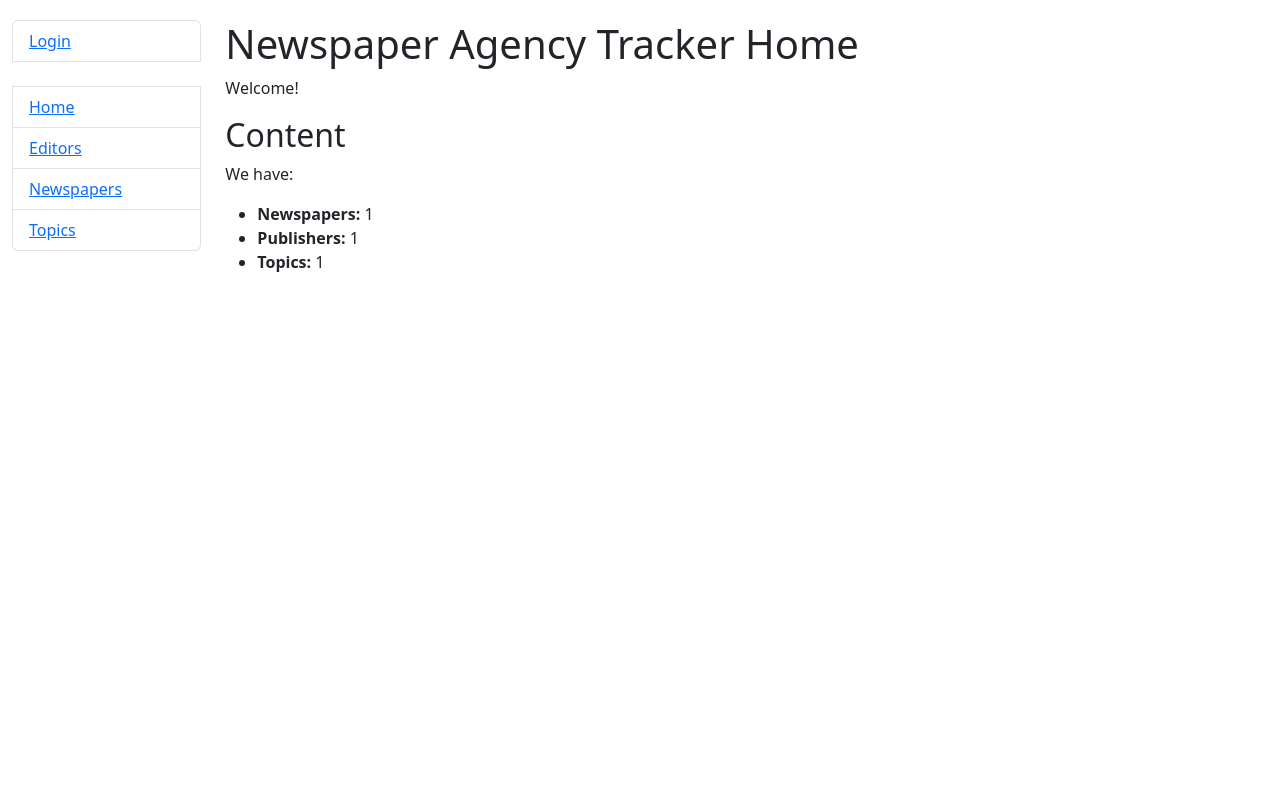
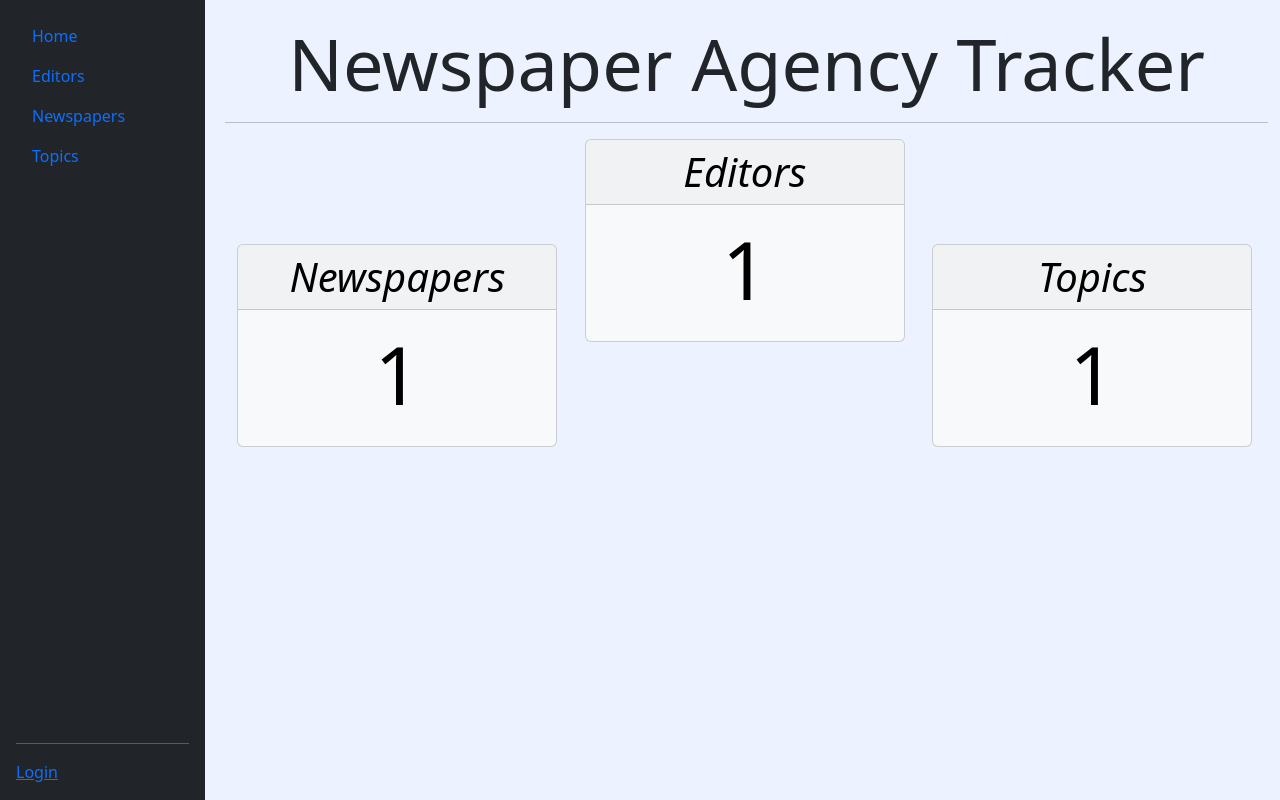
Before and after one commit to SergiiMachulin/newspaper-agency-tracker, a Django app: template templates/tracker/index.html in a window 1280 px wide. Run offline with Django 3.2, Linux system fonts and the light colour scheme; the template is opened without the code that fills it: most values are stand-ins (such as "Sample title", 1, 10 or a date in 2020).

Commit message:
Add css styling and small changes

```diff
--- a/newspaper/settings.py
+++ b/newspaper/settings.py
@@ -62,8 +62,7 @@ ROOT_URLCONF = "newspaper.urls"
 TEMPLATES = [
     {
         "BACKEND": "django.template.backends.django.DjangoTemplates",
-        "DIRS": [BASE_DIR / 'templates']
-        ,
+        "DIRS": [BASE_DIR / "templates"],
         "APP_DIRS": True,
         "OPTIONS": {
             "context_processors": [
--- a/static/css/styles.css
+++ b/static/css/styles.css
@@ -1,15 +1,44 @@
 body {
-    margin-top: 20px;
+  background-color: #ECF2FF;
 }
 
 .mb-0 {
-    font-family: "Playfair Display", serif;
+  font-family: "Playfair Display", serif;
 }
 
 .font-italic {
-    font-style: italic!important;
+  font-style: italic!important;
 }
 
 .display-4 {
-    font-family: "Playfair Display", Georgia, "Times New Roman", serif;
+  font-family: "Playfair Display", Georgia, "Times New Roman", serif;
 }
+
+section.vh-100 {
+  background-image: url('../login.jpg');
+  background-size: cover;
+  background-position: center;
+  padding-left: 30%;
+  padding-top: 10%;
+}
+
+th, td {
+  text-align: center;
+  vertical-align: middle;
+}
+
+th.title, td.title {
+  text-align: left;
+}
+
+.list-group-item {
+  width: 30%;
+}
+
+h1 {
+  margin-top: 20px;
+}
+
+.col-sm-2 {
+  padding: 0;
+}
--- a/templates/includes/sidebar.html
+++ b/templates/includes/sidebar.html
@@ -1,15 +1,34 @@
-<ul class="sidebar-nav list-group">
-  {% if user.is_authenticated %}
-    <li class="list-group-item">User: <a href={{ user.get_absolute_url }}>{{ user.get_username }}</a></li>
+<div class="d-flex flex-column flex-shrink-0 p-3 text-bg-dark sidebar"  style="width: 16%; height: 100%; position: fixed">
+  <ul class="nav nav-pills flex-column mb-auto">
+    <li class="nav-item">
+      <a href="{% url 'tracker:index' %}" class="nav-link {% if request.path == '/' %}active{% endif %}">
+        Home
+      </a>
+    </li>
+    <li class="nav-item">
+      <a href="{% url 'tracker:redactor-list' %}" class="nav-link {% if 'redactor' in request.path %}active{% endif %}">
+        Editors
+      </a>
+    </li>
+    <li class="nav-item">
+      <a href="{% url 'tracker:newspaper-list' %}" class="nav-link {% if 'newspaper' in request.path %}active{% endif %}">
+        Newspapers
+      </a>
+    </li>
+    <li class="nav-item">
+      <a href="{% url 'tracker:topic-list' %}" class="nav-link {% if 'topic' in request.path %}active{% endif %}">
+        Topics
+      </a>
+    </li>
+  </ul>
+  <hr>
+  <div class="useraccess">
+    {% if user.is_authenticated %}
+    <li class="list-group-item">User: <a href="{{ user.get_absolute_url }}">{{ user.get_username }}</a></li>
+      <br>
     <li class="list-group-item"><a href="{% url 'logout'%}?next={{request.path}}">Logout</a></li>
   {% else %}
     <li class="list-group-item"><a href="{% url 'login'%}?next={{request.path}}">Login</a></li>
   {% endif %}
-
-  <br>
-
-  <li class="list-group-item"><a href="{% url 'tracker:index' %}">Home</a></li>
-  <li class="list-group-item"><a href="{% url 'tracker:redactor-list' %}">Editors</a></li>
-  <li class="list-group-item"><a href="{% url 'tracker:newspaper-list' %}">Newspapers</a></li>
-  <li class="list-group-item"><a href="{% url 'tracker:topic-list' %}">Topics</a></li>
-</ul>
+  </div>
+</div>
--- a/templates/tracker/index.html
+++ b/templates/tracker/index.html
@@ -1,14 +1,32 @@
 {% extends "base.html" %}
 
 {% block content %}
-  <h1>Newspaper Agency Tracker Home</h1>
-  <p>Welcome!</p>
-  <h2>Content</h2>
-  <p>We have:</p>
-  <ul>
-    <li><strong>Newspapers:</strong> {{ num_newspapers }}</li>
-    <li><strong>Publishers:</strong> {{ num_publishers }}</li>
-    <li><strong>Topics:</strong> {{ num_topics }}</li>
-  </ul>
-
+  <h1 class="display-2 text-center">Newspaper Agency Tracker</h1>
+  <hr>
+  <div class="row mx-auto">
+    <div class="col-md-4" style="padding-top: 10%">
+      <div class="card text-bg-light mb-3" style="max-width: 20rem;">
+        <div class="card-header display-6 text-center"><strong><em>Newspapers</em></strong></div>
+        <div class="card-body">
+          <h5 class="card-title display-1 text-center">{{ num_newspapers }}</h5>
+        </div>
+      </div>
+    </div>
+    <div class="col-md-4">
+      <div class="card text-bg-light mb-3" style="max-width: 20rem;">
+        <div class="card-header display-6 text-center"><strong><em>Editors</em></strong></div>
+        <div class="card-body">
+          <h5 class="card-title display-1 text-center">{{ num_publishers }}</h5>
+        </div>
+      </div>
+    </div>
+    <div class="col-md-4" style="padding-top: 10%">
+      <div class="card text-bg-light mb-3" style="max-width: 20rem;">
+        <div class="card-header display-6 text-center"><strong><em>Topics</em></strong></div>
+        <div class="card-body">
+          <h5 class="card-title display-1 text-center">{{ num_topics }}</h5>
+        </div>
+      </div>
+    </div>
+  </div>
 {% endblock %}
--- a/templates/tracker/redactor_detail.html
+++ b/templates/tracker/redactor_detail.html
@@ -23,13 +23,13 @@
 
     {% for newspaper in redactor.newspapers.all %}
         <hr>
-        <p><strong>Title:</strong> {{ newspaper.title }}</p>
+      <p><strong>Title:</strong><a href="{% url 'tracker:newspaper-detail' pk=newspaper.id%}"> {{ newspaper.title }} </a></p>
         <p><strong>Topic:</strong> {{ newspaper.topic.name }}</p>
         <p><strong>Article:</strong> {{ newspaper.content }}</p>
         <p class="text-muted"><strong>Id:</strong> {{newspaper.id}}</p>
 
     {% empty %}
-      <p>No editing newspapers!</p>
+      <p>Not too busy at this moment)</p>
     {% endfor %}
   </div>
 {% endblock %}
--- a/templates/tracker/redactor_list.html
+++ b/templates/tracker/redactor_list.html
@@ -17,7 +17,7 @@
     <table class="table table-hover">
       <thead class="table-dark">
         <tr>
-          <th>Username</th>
+          <th class="title">Username</th>
           <th>First name</th>
           <th>Last name</th>
           <th>Years of experience</th>
@@ -25,7 +25,7 @@
       </thead>
     {% for redactor in redactor_list %}
       <tr>
-        <td><a href={{ redactor.get_absolute_url }}>{{ redactor.username }}</a></td>
+        <td class="title"><a href={{ redactor.get_absolute_url }}>{{ redactor.username }}</a></td>
         <td>{{ redactor.first_name }}</td>
         <td>{{ redactor.last_name }}</td>
         <td>{{ redactor.years_of_experience }}</td>
--- a/tracker/templatetags/query_transform.py
+++ b/tracker/templatetags/query_transform.py
@@ -12,4 +12,4 @@ def query_transform(request, **kwargs):
         else:
             updated.pop(key, 0)
 
-    return updated. urlencode()
+    return updated.urlencode()
```
Also changed, not shown: templates/base.html (+1 -6 lines), templates/registration/login.html (+41 -22 lines), templates/tracker/newspaper_detail.html (+6 -5 lines), templates/tracker/newspaper_list.html (+7 -5 lines), templates/tracker/topic_detail.html (+24 -4 lines), templates/tracker/topic_list.html (+6 -2 lines), tests/test_views.py (+3 -10 lines), tracker/forms.py (+2 -8 lines), tracker/models.py (+5 -4 lines), tracker/urls.py (+13 -4 lines), tracker/views.py (+16 -25 lines), static/login.jpg (added).
